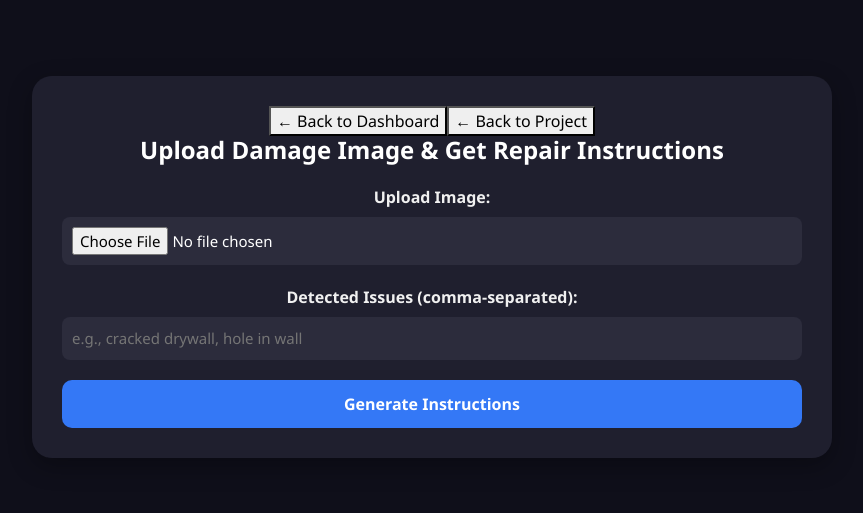
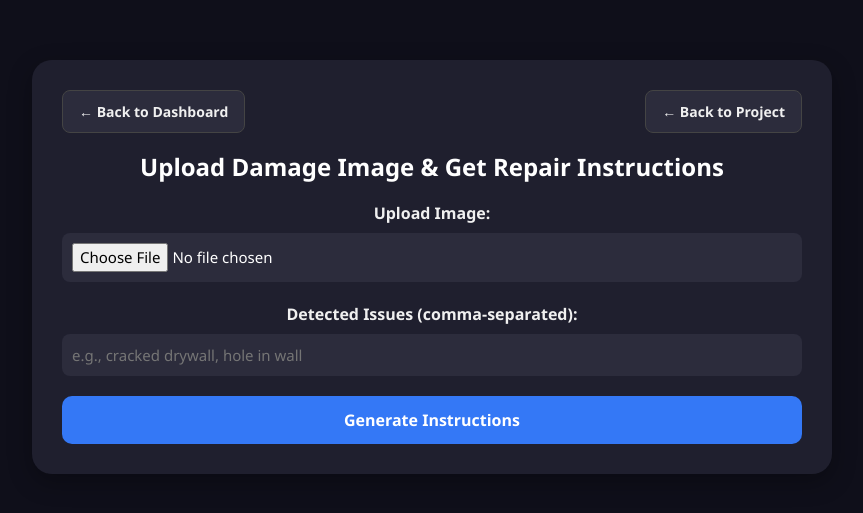
Before and after one commit to HunterDickens/handyman-app, a React (Create React App) app in the folder frontend/: page /repair-instructions in a window 1280 px wide. Shown: the part 133-646 px from the top of the page, without its empty margins (208-1071 px from the left). Built offline with nearby package versions, Linux system fonts and the light colour scheme; no server answers.

Commit message:
fix buttons on repair

```diff
--- a/frontend/src/pages/RepairInstructionPage.css
+++ b/frontend/src/pages/RepairInstructionPage.css
@@ -47,6 +47,31 @@ html, body, #root {
   text-align: center;
   color: #ffffff;
 }
+/* Back button container */
+.button-row {
+  display: flex;
+  justify-content: space-between;
+  margin-bottom: 20px;
+  gap: 10px;
+}
+/* Style for back buttons */
+.button-row button {
+  padding: 10px 16px;
+  background-color: #2c2c3c;
+  color: #f0f0f0;
+  border: 1px solid #444;
+  border-radius: 8px;
+  font-size: 14px;
+  font-weight: 600;
+  cursor: pointer;
+  transition: background-color 0.3s ease, color 0.3s ease;
+}
+
+.button-row button:hover {
+  background-color: #3a3a4d;
+  color: #ffffff;
+}
+
 
 /* Form styles */
 .repair-form {
```
